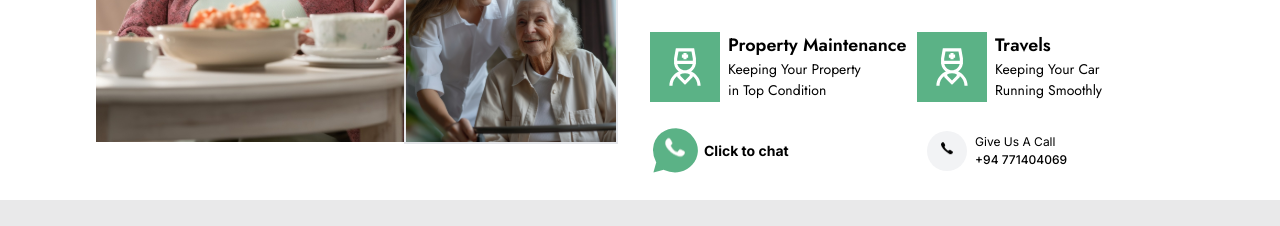
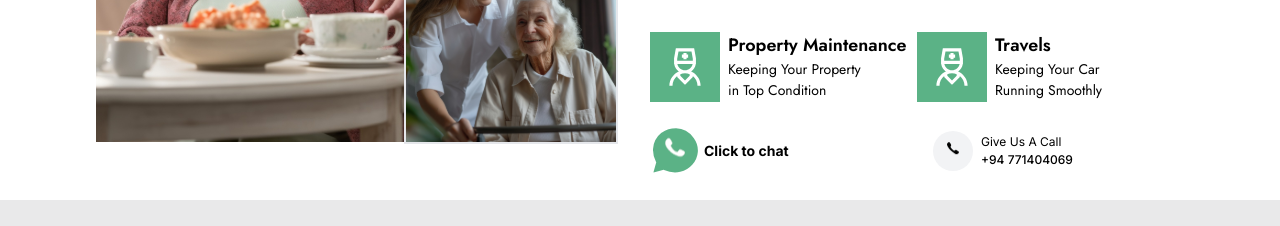
Before and after one commit to MrbadMiro/Royal, a React (Vite) app: page / in a window 1280 px wide. Shown: the part 1120-1346 px from the top of the page. Built offline with nearby package versions, Linux system fonts and the light colour scheme.

Commit message:
Some Changes)

```diff
--- a/src/container/About.jsx
+++ b/src/container/About.jsx
@@ -140,7 +140,7 @@ const About = () => {
 								</a>
 							</div>
 						</div>
-						<div className="flex     ss:py-0 flex-row gap-2 w-full h-full items-center justify-center">
+						<div className="flex pl-2    ss:py-0 flex-row gap-2 w-full h-full items-center justify-center">
 							<div>
 								<div className="rounded-full p-3 bg-[#f2f3f5]">
 									<IoIosCall className=" animate-bounce" />
```
